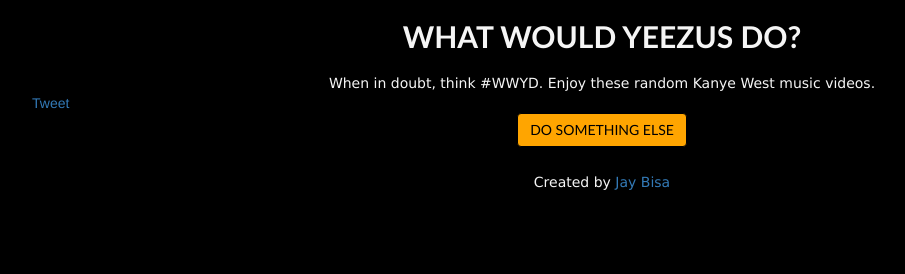
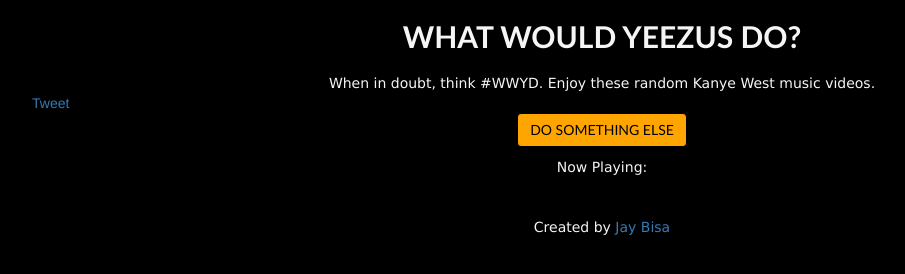
Before and after one commit to jbisa/WWYD, a website: page index.html in a window 1280 px wide. Shown: the whole page, without its empty margins (38-943 px from the left). Drawn offline with nearby package versions, Linux system fonts and the light colour scheme; some packages are replaced by stand-ins of ours.

Commit message:
Add some space between song title and video.

```diff
--- a/css/wwyd.css
+++ b/css/wwyd.css
@@ -29,6 +29,10 @@
     border-color:black;
 }
 
+#player {
+  padding-top: 15px;
+}
+
 #video-player {
     position:relative;
     top:15px;
--- a/index.html
+++ b/index.html
@@ -29,7 +29,7 @@
 
         <div id="main">
             <button class="btn btn-default center-block" onclick="getNewYeezy()">DO SOMETHING ELSE</button>
-            <!--<p>Now Playing: <span class="title"></span></p>-->
+            <p>Now Playing: <span id="songTitle" class="title"></span></p>
 	    <div id="player"></div>
             <!--<div id="video-player" class="embed-responsive embed-responsive-16by9"></div>-->
         </div>
@@ -68,12 +68,68 @@
     <script src="https://www.youtube.com/iframe_api"></script>
 
     <script src="http://www.youtube.com/player_api"></script>
+    <script type="text/javascript" src="https://ajax.googleapis.com/ajax/libs/jquery/1.11.1/jquery.min.js"></script>
 
     <script type="text/javascript">
       var yeezys = [
-        { title: "Touch The Sky", link: "YkwQbuAGLj4" }
-        ,{ title: "Only One", link: "WibQR0tQ0P8" }
-        ,{ title: "Homecoming", link: "LQ488QrqGE4" }
+      { title: "Touch The Sky", link: "YkwQbuAGLj4" }
+      ,{ title: "Only One", link: "WibQR0tQ0P8" }
+      ,{ title: "Homecoming", link: "LQ488QrqGE4" }
+      ,{ title: "Good Life", link: "FEKEjpTzB0Q" }
+      ,{ title: "Can't Tell Me Nothing", link: "E58qLXBfLrs" }
+      ,{ title: "Otis", link: "BoEKWtgJQAU" }
+      ,{ title: "Stronger", link: "PsO6ZnUZI0g" }
+      ,{ title: "Heartless", link: "Co0tTeuUVhU" }
+      ,{ title: "All Of The Lights", link: "HAfFfqiYLp0" }
+      ,{ title: "Gold Digger", link: "6vwNcNOTVzY" }
+      ,{ title: "Power", link: "L53gjP-TtGE" }
+      ,{ title: "Flashing Lights", link: "ila-hAUXR5U" }
+      ,{ title: "Amazing", link: "PH4JPgVD2SM" }
+      ,{ title: "Runaway", link: "Bm5iA4Zupek" }
+      ,{ title: "Love Lockdown", link: "HZwMX6T5Jhk" }
+      ,{ title: "Through The Wire", link: "uvb-1wjAtk4" }
+      ,{ title: "Diamonds From Sierra Leone", link: "92FCRmggNqQ" }
+      ,{ title: "Good Morning", link: "6CHs4x2uqcQ" }
+      ,{ title: "Slow Jamz", link: "hrMrqBcv6Mk" }
+      ,{ title: "Heard 'Em Say", link: "elVF7oG0pQs" }
+      ,{ title: "Welcome To Heartbreak", link: "wMH0e8kIZtE" }
+      ,{ title: "Jesus Walks", link: "MYF7H_fpc-g" }
+      ,{ title: "Coldest Winter", link: "n6rjQ9VVLDI" }
+      ,{ title: "All Falls Down", link: "8kyWDhB_QeI" }
+      ,{ title: "Paranoid", link: "irBP5FnksKc" }
+      ,{ title: "Dark Fantasy", link: "Jru3k78VXtc" }
+      ,{ title: "Ni**as In Paris", link: "gG_dA32oH44" }
+      ,{ title: "Mercy", link: "7Dqgr0wNyPo" }
+      ,{ title: "Blessings", link: "M6t47RI4bns" }
+      ,{ title: "No Church In The Wild", link: "FJt7gNi3Nr4" }
+      ,{ title: "Bound 2", link: "BBAtAM7vtgc" }
+      ,{ title: "FourFiveSeconds", link: "swRgOrKhP8M" }
+      ,{ title: "All Day", link: "_ABk7TmjnVk" }
+      ,{ title: "Knock You Down", link: "p_RqWocthcc" }
+      ,{ title: "American Boy", link: "Ic5vxw3eijY" }
+      ,{ title: "Put On", link: "1aEImx74gLA" }
+      ,{ title: "Cold", link: "ar-sduhNbi4" }
+      ,{ title: "White Dress", link: "INuOO8wWsSM" }
+      ,{ title: "Make Her Say", link: "AmSV2cim0Qg" }
+      ,{ title: "Hey Mama", link: "KqHxOC_kCP0" }
+      ,{ title: "New Slaves/Blood On The Leaves", link: "A6l-D-GEfRI" }
+      ,{ title: "Blame Game", link: "0hdQmd0uug0" }
+      ,{ title: "Walkin' On The Moon", link: "kqaTjzvMq18" }
+      ,{ title: "H*A*M", link: "UtoHI0JEfDg" }
+      ,{ title: "Forever", link: "eDuRoPIOBjE" }
+      ,{ title: "I Won", link: "i2VrxrGcWl8" }
+      ,{ title: "Birthday Song", link: "Y34jC4I1m70" }
+      ,{ title: "Wouldn't Get Far", link: "MlzrC-B6n-M" }
+      ,{ title: "This Way", link: "Rbo9QlcLcX8" }
+      ,{ title: "Erase Me", link: "ICaTsTkBPV8" }
+      ,{ title: "Ego", link: "iW5EzxFR4SM" }
+      ,{ title: "Lost In The World", link: "ofaRvNOV4SI" }
+      ,{ title: "The New Workout Plan", link: "X79oNWQ_tS4" }
+      ,{ title: "Whatever U Want", link: "KwmOsuovV54" }
+      ,{ title: "Number One", link: "mCAYStI0_EY" }
+      ,{ title: "Kinda Like A Big Deal", link: "3LD98c-9fGY" }
+      ,{ title: "Supernova", link: "UkZt7tZl2AE" }
+      ,{ title: "Anyone But Him", link: "qqDe_nAMr6U0" }
       ];
 
       // Copy yeezys array to use
@@ -81,7 +137,9 @@
 
       var getRandomYeezy = function() {
         var i = Math.floor(Math.random() * currentYeezys.length);
-        return currentYeezys.splice(i,1)[0].link;
+        var newYeezy = currentYeezys.splice(i,1)[0];
+        $('#songTitle').text(newYeezy.title);
+        return newYeezy.link;
       }
 
       var getNewYeezy = function() {
```
